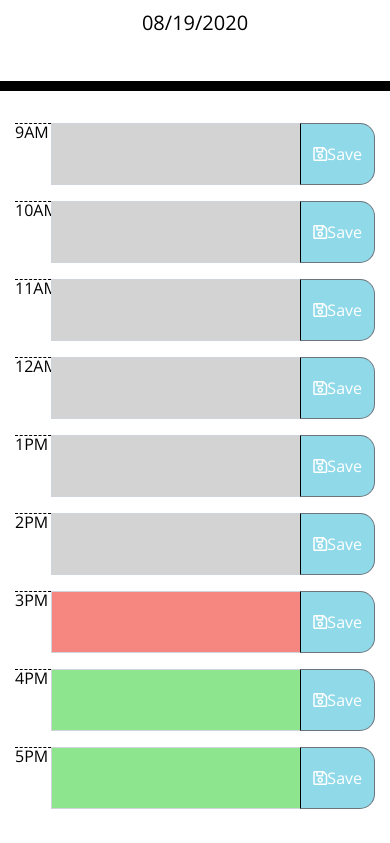
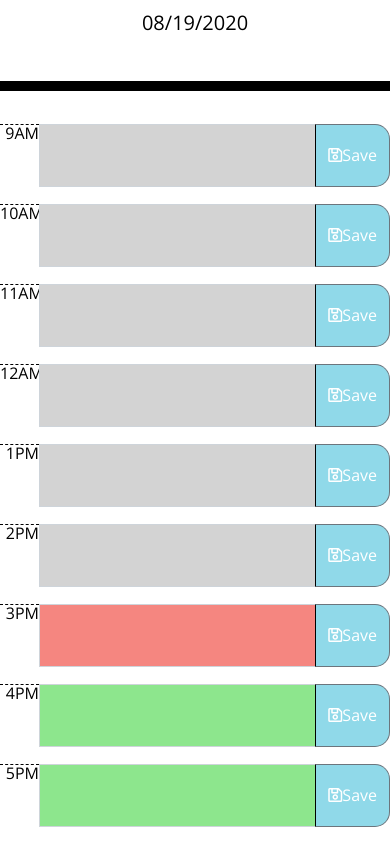
Before and after one commit to JJessee1371/day-planner-application, a plain HTML site: page index.html in a window 390 px wide. Shown: the part 256-1099 px from the top of the page. Drawn offline with nearby package versions, Linux system fonts and the light colour scheme.

Commit message:
Placed content of the page into rows and tested the responsiveness of the site. Formatted HTML document.

```diff
--- a/index.html
+++ b/index.html
@@ -1,23 +1,14 @@
 <!DOCTYPE html>
 <html lang="en">
+
 <head>
   <meta charset="UTF-8" />
   <meta name="viewport" content="width=device-width, initial-scale=1.0" />
   <meta http-equiv="X-UA-Compatible" content="ie=edge" />
-    <link
-      rel="stylesheet"
-      href="https://stackpath.bootstrapcdn.com/bootstrap/4.3.1/css/bootstrap.min.css"
-    />
-    <link
-      rel="stylesheet"
-      href="https://use.fontawesome.com/releases/v5.8.1/css/all.css"
-      integrity="sha384-50oBUHEmvpQ+1lW4y57PTFmhCaXp0ML5d60M1M7uH2+nqUivzIebhndOJK28anvf"
-      crossorigin="anonymous"
-    />
-    <link
-      href="https://fonts.googleapis.com/css?family=Open+Sans&display=swap"
-      rel="stylesheet"
-    />
+  <link rel="stylesheet" href="https://stackpath.bootstrapcdn.com/bootstrap/4.3.1/css/bootstrap.min.css" />
+  <link rel="stylesheet" href="https://use.fontawesome.com/releases/v5.8.1/css/all.css"
+    integrity="sha384-50oBUHEmvpQ+1lW4y57PTFmhCaXp0ML5d60M1M7uH2+nqUivzIebhndOJK28anvf" crossorigin="anonymous" />
+  <link href="https://fonts.googleapis.com/css?family=Open+Sans&display=swap" rel="stylesheet" />
   <link rel="stylesheet" href="style.css" />
   <title>Work Day Scheduler</title>
 </head>
@@ -32,75 +23,102 @@
 
   <div class="container">
     <!-- Timeblocks go here -->
+    <div class="row">
       <div class="input-group mb-3 shift-left">
         <div class="hour"><span>9AM</span></div>
         <textarea id="text1" class="form-control" aria-label="With textarea" data-time="9"></textarea>
         <div class="input-group-append">
-          <button class="btn btn-outline-secondary saveBtn 9am" type="button" id="9am"><i class="far fa-save"></i>Save</button>
+          <button class="btn btn-outline-secondary saveBtn 9am" type="button" id="9am"><i
+              class="far fa-save"></i>Save</button>
+        </div>
       </div>
     </div>
 
+    <div class="row">
       <div class="input-group mb-3 shift-left">
         <div class="hour"><span>10AM</span></div>
         <textarea id="text2" class="form-control" aria-label="With textarea" data-time="10"></textarea>
         <div class="input-group-append">
-          <button class="btn btn-outline-secondary saveBtn 10am" type="button" id="10am"><i class="far fa-save"></i>Save</button>
+          <button class="btn btn-outline-secondary saveBtn 10am" type="button" id="10am"><i
+              class="far fa-save"></i>Save</button>
+        </div>
       </div>
     </div>
 
+    <div class="row">
       <div class="input-group mb-3 shift-left">
         <div class="hour"><span>11AM</span></div>
         <textarea id="text3" class="form-control" aria-label="With textarea" data-time="11"></textarea>
         <div class="input-group-append">
-          <button class="btn btn-outline-secondary saveBtn 11am" type="button" id="11am"><i class="far fa-save"></i>Save</button>
+          <button class="btn btn-outline-secondary saveBtn 11am" type="button" id="11am"><i
+              class="far fa-save"></i>Save</button>
+        </div>
       </div>
     </div>
 
+    <div class="row">
       <div class="input-group mb-3 shift-left">
         <div class="hour"><span>12AM</span></div>
         <textarea id="text4" class="form-control" aria-label="With textarea" data-time="12"></textarea>
         <div class="input-group-append">
-          <button class="btn btn-outline-secondary saveBtn 12pm" type="button" id="12pm"><i class="far fa-save"></i>Save</button>
+          <button class="btn btn-outline-secondary saveBtn 12pm" type="button" id="12pm"><i
+              class="far fa-save"></i>Save</button>
+        </div>
       </div>
     </div>
 
+    <div class="row">
       <div class="input-group mb-3 shift-left">
         <div class="hour"><span>1PM</span></div>
         <textarea id="text5" class="form-control" aria-label="With textarea" data-time="13"></textarea>
         <div class="input-group-append">
-          <button class="btn btn-outline-secondary saveBtn 1pm" type="button" id="1pm"><i class="far fa-save"></i>Save</button>
+          <button class="btn btn-outline-secondary saveBtn 1pm" type="button" id="1pm"><i
+              class="far fa-save"></i>Save</button>
+        </div>
       </div>
     </div>
 
+    <div class="row">
       <div class="input-group mb-3 shift-left">
         <div class="hour"><span>2PM</span></div>
         <textarea id="text6" class="form-control" aria-label="With textarea" data-time="14"></textarea>
         <div class="input-group-append">
-          <button class="btn btn-outline-secondary saveBtn 2pm" type="button" id="2pm"><i class="far fa-save"></i>Save</button>
+          <button class="btn btn-outline-secondary saveBtn 2pm" type="button" id="2pm"><i
+              class="far fa-save"></i>Save</button>
+        </div>
       </div>
     </div>
 
+    <div class="row">
       <div class="input-group mb-3 shift-left">
         <div class="hour"><span>3PM</span></div>
         <textarea id="text7" class="form-control" aria-label="With textarea" data-time="15"></textarea>
         <div class="input-group-append">
-          <button class="btn btn-outline-secondary saveBtn 3pm" type="button" id="3pm"><i class="far fa-save"></i>Save</button>
+          <button class="btn btn-outline-secondary saveBtn 3pm" type="button" id="3pm"><i
+              class="far fa-save"></i>Save</button>
+        </div>
       </div>
     </div>
 
+    <div class="row">
       <div class="input-group mb-3 shift-left">
         <div class="hour"><span>4PM</span></div>
         <textarea id="text8" class="form-control" aria-label="With textarea" data-time="16"></textarea>
         <div class="input-group-append">
-          <button class="btn btn-outline-secondary saveBtn 4pm" type="button" id="4pm"><i class="far fa-save"></i>Save</button>
+          <button class="btn btn-outline-secondary saveBtn 4pm" type="button" id="4pm"><i
+              class="far fa-save"></i>Save</button>
+        </div>
       </div>
     </div>
 
+    <div class="row">
       <div class="input-group mb-3 shift-left">
         <div class="hour"><span>5PM</span></div>
         <textarea id="text9" class="form-control" aria-label="With textarea" data-time="17"></textarea>
         <div class="input-group-append">
-          <button class="btn btn-outline-secondary saveBtn 5pm" type="button" id="5pm"><i class="far fa-save"></i>Save</button>
+          <button class="btn btn-outline-secondary saveBtn 5pm" type="button" id="5pm"><i
+              class="far fa-save"></i>Save</button>
+        </div>
       </div>
     </div>
   </div>
@@ -108,4 +126,5 @@
   <script src="https://cdnjs.cloudflare.com/ajax/libs/moment.js/2.24.0/moment.min.js"></script>
   <script src="index.js"></script>
 </body>
+
 </html>
--- a/style.css
+++ b/style.css
@@ -42,6 +42,7 @@ textarea {
   color: #000000;
   border-top: 1px dashed #000000;
   width: 10%;
+  text-align: right;
 }
 
 .past {
```
Lines whose indentation alone changed are shown as unchanged.
